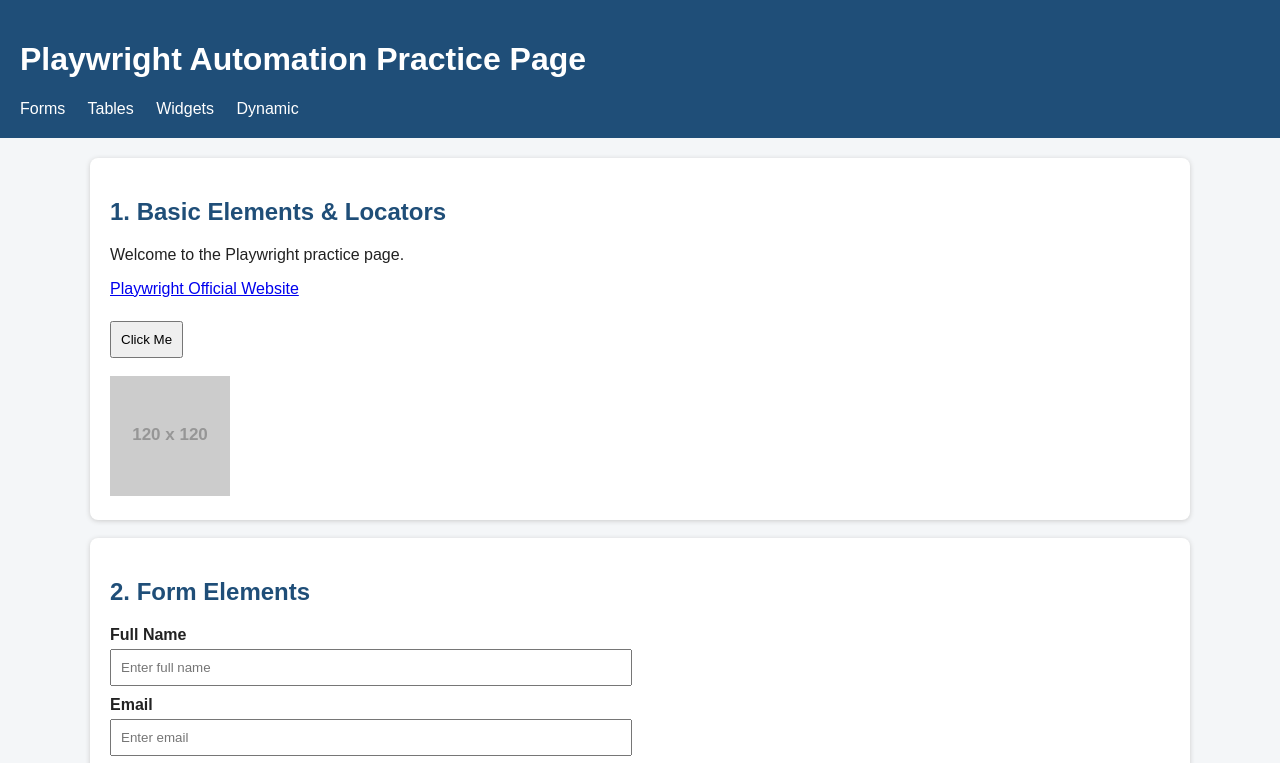
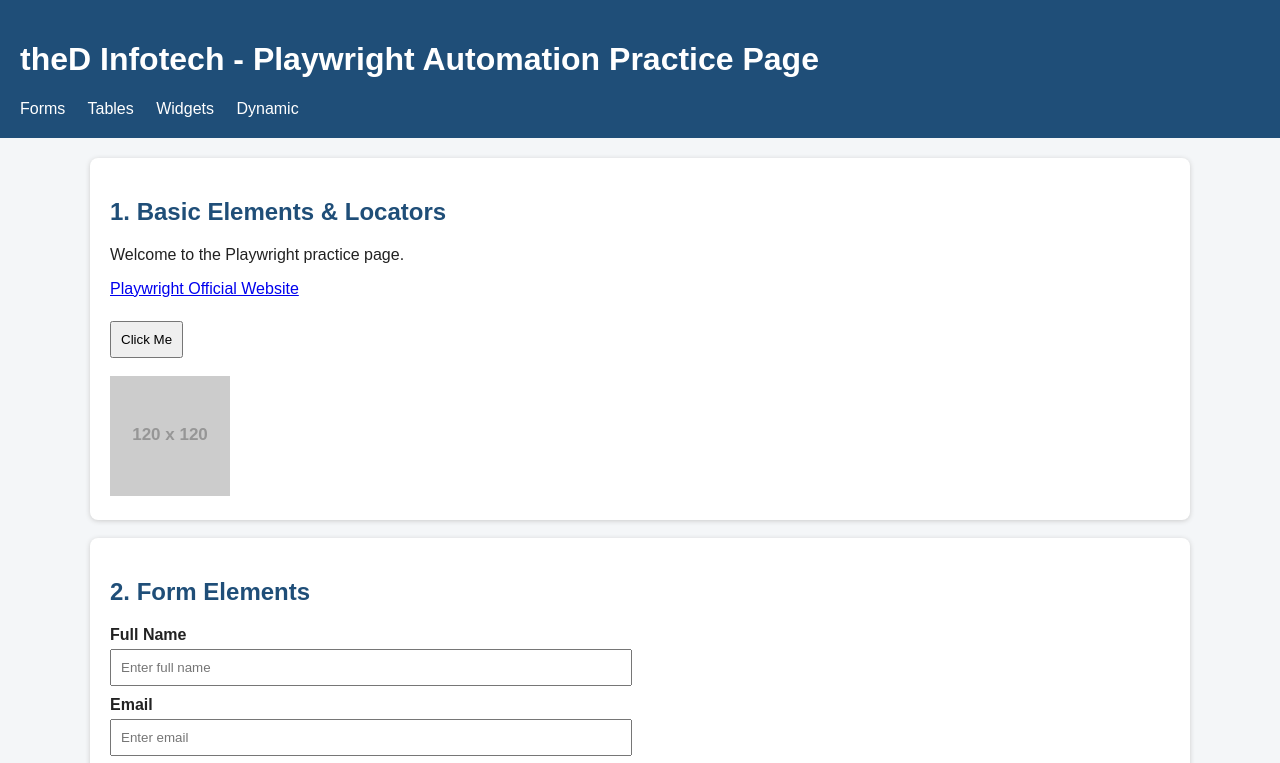
Before and after one commit to MyHotmailGit/DemoAutomationApplication, a plain HTML site: page index.html in a window 1280 px wide. Shown: the top 763 px of the page. Drawn offline with Linux system fonts and the light colour scheme; placeholder pictures from the web are drawn by us.

Commit message:
Add files via upload

```diff
--- a/index.html
+++ b/index.html
@@ -3,7 +3,7 @@
 <head>
   <meta charset="UTF-8">
   <meta name="viewport" content="width=device-width, initial-scale=1.0">
-  <title>Playwright Automation Practice Page</title>
+  <title>theD Infotech Playwright Automation Practice Page</title>
   <style>
     body { font-family: Arial, sans-serif; margin: 0; background:#f4f6f8; color:#222; }
     header { background:#1f4e78; color:white; padding:20px; }
@@ -35,7 +35,7 @@
 
 <body>
 <header>
-  <h1 id="page-title">Playwright Automation Practice Page</h1>
+  <h1 id="page-title">theD Infotech - Playwright Automation Practice Page</h1>
   <nav aria-label="Main Navigation">
     <a href="#forms" data-testid="nav-forms">Forms</a>
     <a href="#tables">Tables</a>
```
